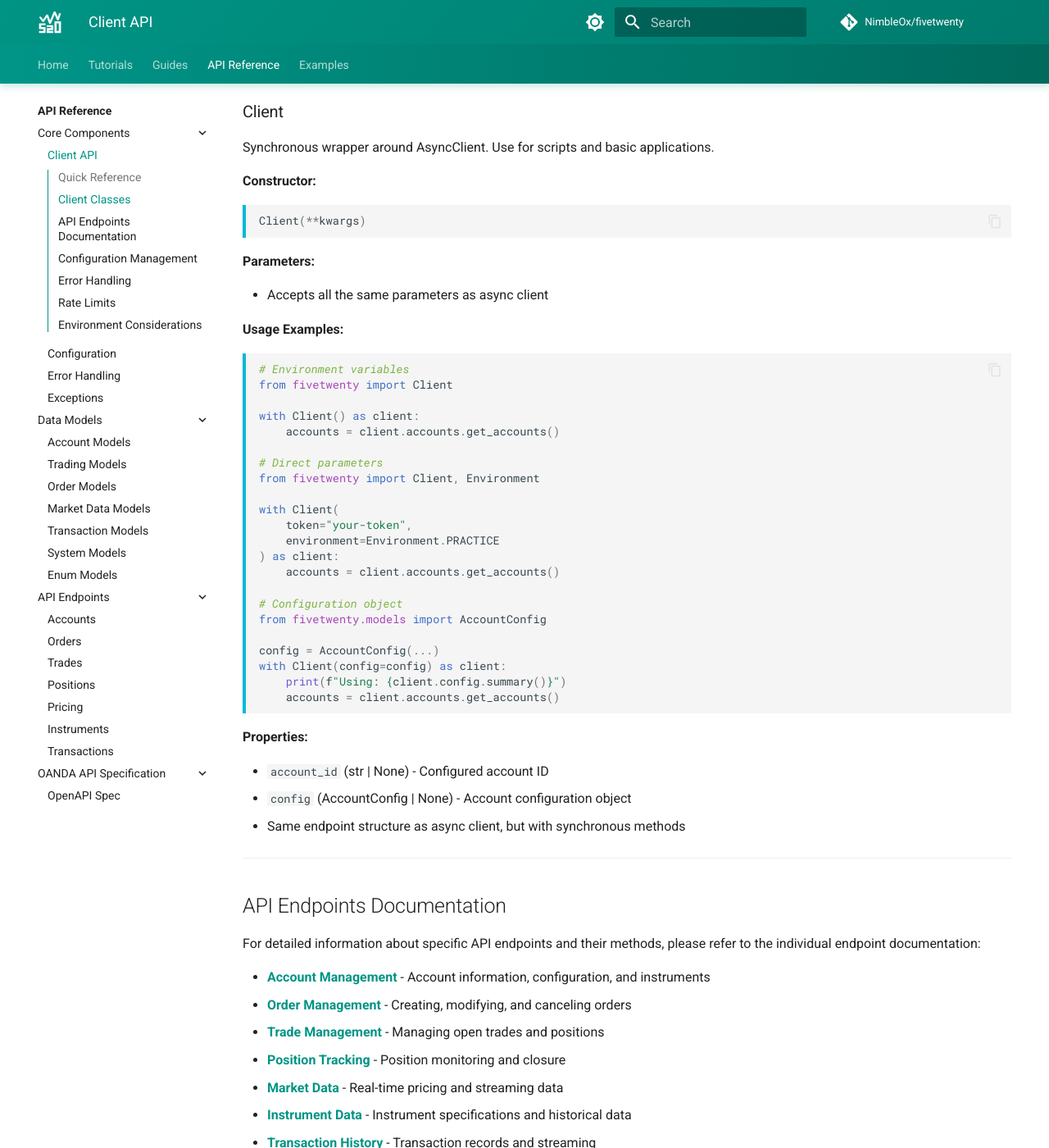
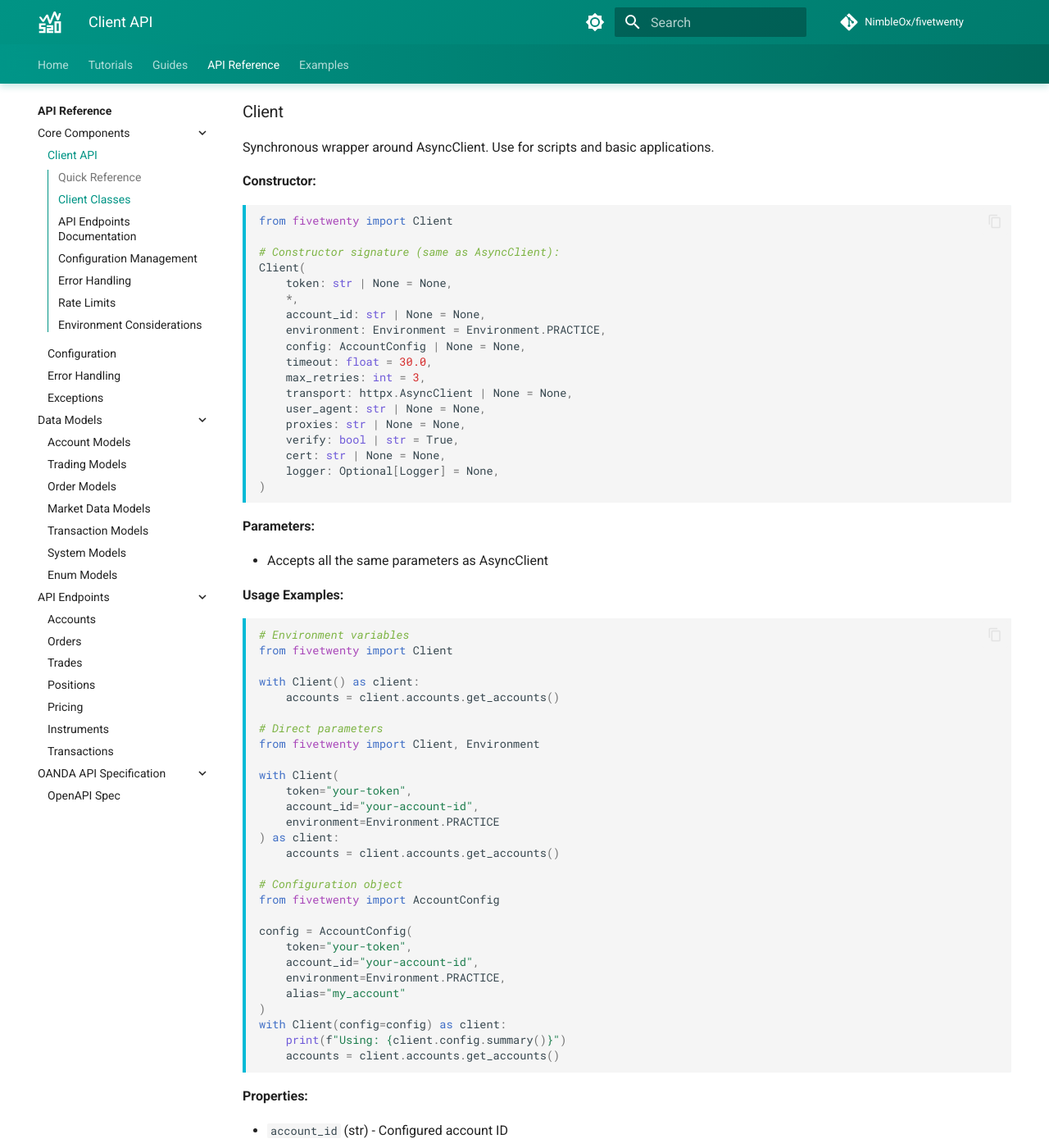
Before and after one commit to NimbleOx/fivetwenty, an MkDocs documentation site: the page built from docs/api-reference/client.md, in a window 1280 px wide and 1400 px high, scrolled down 3672 px. Shown: the whole window at 82% size. Built offline with MkDocs 1.6.1 and Material for MkDocs 9.7.7, drawn with Linux system fonts in a browser that asks for light colours; comment, search, counter and statistics services are not loaded; some of the changed text lies outside the part shown.

Commit message:
Validate and fix client.md API reference documentation

````diff
--- a/docs/api-reference/client.md
+++ b/docs/api-reference/client.md
@@ -38,31 +38,29 @@
 Primary async client for OANDA API operations. Recommended for production use.
 
 **Constructor:**
-<!-- fragment: Demo AsyncClient constructor with union type and attribute access issues -->
 ```python
 from logging import Logger
 from typing import Optional
 
 import httpx
 
-from fivetwenty import AsyncClient, Environment
-from fivetwenty.models import AccountConfig
+from fivetwenty import AsyncClient, AccountConfig, Environment
 
 # Constructor signature:
-
-client = AsyncClient(
-    token=str | None,
-    account_id=str | None,
-    environment=Environment.PRACTICE,
-    config=AccountConfig | None,
-    timeout=30.0,
-    max_retries=3,
-    transport=httpx.AsyncClient | None,
-    user_agent=str | None,
-    proxies=str | None,
-    verify=True,
-    cert=str | None,
-    logger=Optional[Logger] | None,
+AsyncClient(
+    token: str | None = None,
+    *,
+    account_id: str | None = None,
+    environment: Environment = Environment.PRACTICE,
+    config: AccountConfig | None = None,
+    timeout: float = 30.0,
+    max_retries: int = 3,
+    transport: httpx.AsyncClient | None = None,
+    user_agent: str | None = None,
+    proxies: str | None = None,
+    verify: bool | str = True,
+    cert: str | None = None,
+    logger: Optional[Logger] = None,
 )
 ```
 
@@ -73,7 +71,7 @@
 
 2. **Direct Parameters** (basic scripts):
    - `token` (str) - OANDA API token
-   - `account_id` (str, optional) - OANDA account ID for convenience
+   - `account_id` (str) - OANDA account ID (required when token is provided)
    - `environment` (Environment) - `Environment.PRACTICE` or `Environment.LIVE`
 
 3. **Environment Variables** (deployment):
@@ -103,6 +101,7 @@
 # Direct parameters (basic scripts)
 async with AsyncClient(
     token="your-token",
+    account_id="your-account-id",
     environment=Environment.PRACTICE
 ) as client:
     accounts = await client.accounts.get_accounts()
@@ -145,14 +144,30 @@
 Synchronous wrapper around AsyncClient. Use for scripts and basic applications.
 
 **Constructor:**
-<!-- fragment: Demo Client constructor with undefined names -->
 ```python
-Client(**kwargs)
+from fivetwenty import Client
+
+# Constructor signature (same as AsyncClient):
+Client(
+    token: str | None = None,
+    *,
+    account_id: str | None = None,
+    environment: Environment = Environment.PRACTICE,
+    config: AccountConfig | None = None,
+    timeout: float = 30.0,
+    max_retries: int = 3,
+    transport: httpx.AsyncClient | None = None,
+    user_agent: str | None = None,
+    proxies: str | None = None,
+    verify: bool | str = True,
+    cert: str | None = None,
+    logger: Optional[Logger] = None,
+)
 ```
 
 **Parameters:**
 
-- Accepts all the same parameters as async client
+- Accepts all the same parameters as AsyncClient
 
 **Usage Examples:**
 
@@ -168,14 +183,20 @@
 
 with Client(
     token="your-token",
+    account_id="your-account-id",
     environment=Environment.PRACTICE
 ) as client:
     accounts = client.accounts.get_accounts()
 
 # Configuration object
-from fivetwenty.models import AccountConfig
+from fivetwenty import AccountConfig
 
-config = AccountConfig(...)
+config = AccountConfig(
+    token="your-token",
+    account_id="your-account-id",
+    environment=Environment.PRACTICE,
+    alias="my_account"
+)
 with Client(config=config) as client:
     print(f"Using: {client.config.summary()}")
     accounts = client.accounts.get_accounts()
@@ -183,9 +204,9 @@
 
 **Properties:**
 
-- `account_id` (str | None) - Configured account ID
-- `config` (AccountConfig | None) - Account configuration object
-- Same endpoint structure as async client, but with synchronous methods
+- `account_id` (str) - Configured account ID
+- `config` (AccountConfig) - Account configuration object
+- Same endpoint structure as AsyncClient, but with synchronous methods
 
 ---
 
@@ -279,28 +300,28 @@
 ### Configuration Errors
 
 **ValueError**: Raised when no valid configuration is provided:
-<!-- fragment: Demo ValueError handling with unused variable patterns -->
 ```python
 from fivetwenty import AsyncClient
 
 try:
-    client = AsyncClient()  # No config provided
+    client = AsyncClient()  # No config provided, no env vars
 except ValueError as e:
-    print("Set FIVETWENTY_OANDA_TOKEN environment variable or pass token parameter")
+    print(f"Configuration error: {e}")
+    print("Set FIVETWENTY_OANDA_TOKEN/FIVETWENTY_OANDA_ACCOUNT or pass parameters")
 ```
 
 **ValidationError**: Raised for invalid configuration values:
-<!-- fragment: Demo ValidationError handling with SecretStr argument type issues -->
 ```python
 from pydantic import ValidationError
+
 from fivetwenty import AccountConfig, Environment
 
 try:
     config = AccountConfig(
-        token="",  # Empty token
+        token="",  # Empty token - will fail validation
         account_id="account",
         environment=Environment.PRACTICE,
-        alias="123invalid",  # Invalid alias
+        alias="123invalid",  # Invalid alias - must start with letter
     )
 except ValidationError as e:
     print(f"Configuration error: {e}")
@@ -316,22 +337,25 @@
 - `details` (dict) - Additional error information
 
 **Example:**
-<!-- fragment: Demo FiveTwentyError handling with unused variables and return type issues -->
 ```python
 import asyncio
 
-from fivetwenty import AsyncClient
-from fivetwenty.exceptions import FiveTwentyError
+from fivetwenty import AsyncClient, FiveTwentyError
 
-async def main():
+
+async def main() -> None:
     async with AsyncClient() as client:
         try:
             trade = await client.trades.get_trade(client.account_id, "invalid_id")
+            print(f"Trade: {trade}")
         except FiveTwentyError as e:
-            print(f"Error {e.status_code}: {e.message}")
-            if e.error_code == "TRADE_NOT_FOUND":
-                # Handle specific error
-                pass
+            print(f"Error {e.status_code}: {e.error_message}")
+            if e.error_code:
+                print(f"Error code: {e.error_code}")
+            # Handle specific errors
+            if e.status_code == 404:
+                print("Trade not found")
+
 
 asyncio.run(main())
 ```
@@ -420,9 +444,17 @@
 export STRATEGY_B_OANDA_ACCOUNT_ALIAS="grid_strategy"
 ```
 
-<!-- fragment: Demo AccountConfigLoader usage with undefined name patterns -->
 ```python
-# Load configurations
+from fivetwenty import AccountConfigLoader, AsyncClient
+
+# Load configurations with custom prefixes
 momentum_config = AccountConfigLoader.from_env_prefix("STRATEGY_A_")
 grid_config = AccountConfigLoader.from_env_prefix("STRATEGY_B_")
+
+# Use in clients
+async with AsyncClient(config=momentum_config) as momentum_client:
+    print(f"Momentum: {momentum_client.config.summary()}")
+
+async with AsyncClient(config=grid_config) as grid_client:
+    print(f"Grid: {grid_client.config.summary()}")
 ```
````
Also changed, not shown: other parts of docs/api-reference/client.md (+2 -2 lines).
